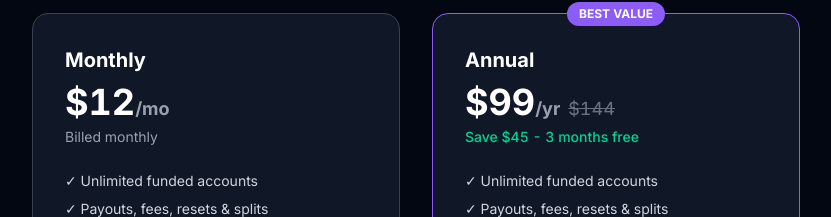
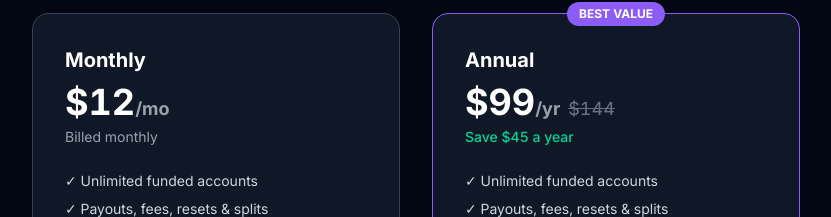
Before and after one commit to yarinx23-byte/PropLedger, a React (Vite) app: page /pricing in a window 1280 px wide. Shown: the part 183-400 px from the top of the page, without its empty margins (224-1055 px from the left). Built offline with nearby package versions, Linux system fonts and the light colour scheme; no server answers.

Commit message:
Pricing: simplify annual savings line to 'Save \ a year'

```diff
--- a/src/pages/Pricing.jsx
+++ b/src/pages/Pricing.jsx
@@ -79,7 +79,7 @@ export default function Pricing() {
               <span className="text-4xl font-bold">$99<span className="text-lg text-gray-400">/yr</span></span>
               <span className="text-lg text-gray-500 line-through">$144</span>
             </div>
-            <p className="text-emerald-400 text-sm font-medium mb-6">Save $45 - 3 months free</p>
+            <p className="text-emerald-400 text-sm font-medium mb-6">Save $45 a year</p>
             <ul className="space-y-2 text-sm text-gray-300 mb-8">
               {features.map((f) => <li key={f}>✓ {f}</li>)}
             </ul>
```
